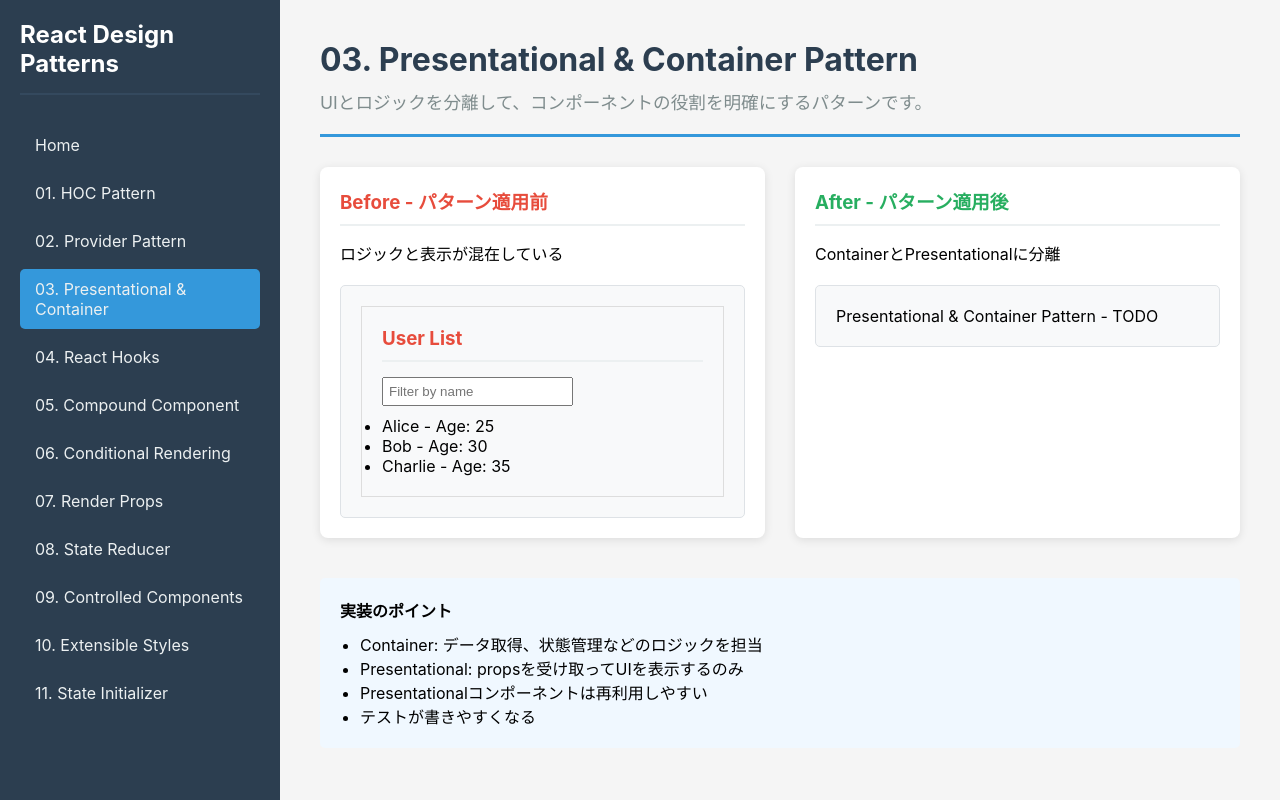
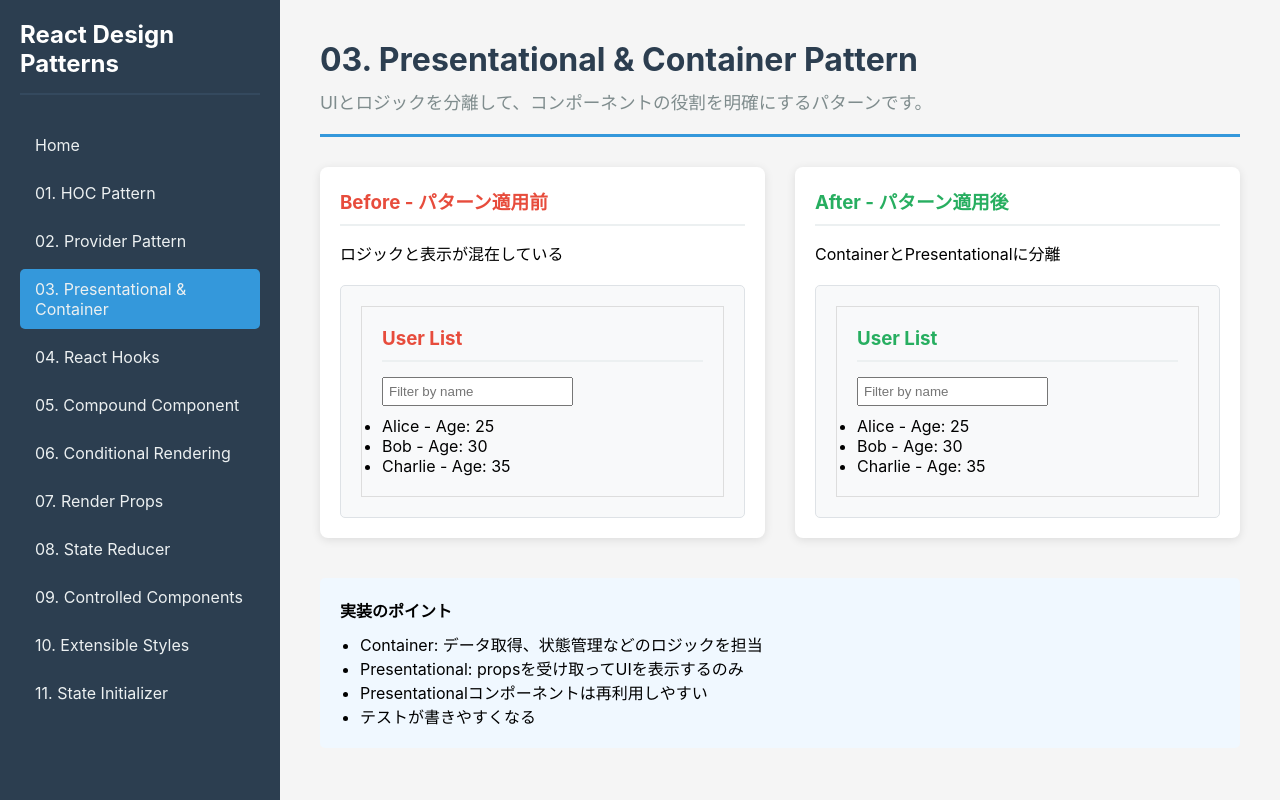
Before and after one commit to ekity1002/React-Design-Pattern-Practice, a React (Vite) app: page /presentational-container in a window 1280 px wide. Built offline with nearby package versions, Linux system fonts and the light colour scheme; the HTML template or start-up script is replaced by a standard one.

Commit message:
Presentational & Container

```diff
--- a/src/patterns/03-presentational-container/After.tsx
+++ b/src/patterns/03-presentational-container/After.tsx
@@ -7,9 +7,19 @@
 // 3. Containerでデータ取得・状態管理を行う
 // 4. Presentationalコンポーネントはpropsのみを受け取る
 
+import { useUsers } from "./UserListContainer"
+import { UserListView } from "./UserListView"
+
 function UserList() {
-  // TODO: ContainerとPresentationalに分離
-  return <div>Presentational & Container Pattern - TODO</div>
+  const { loading, filter, setFilter, filteredUsers } = useUsers()
+  if (loading) return <div>Loading...</div>
+  return (
+    <UserListView
+      users={filteredUsers}
+      filter={filter}
+      onFilterChange={setFilter}
+    />
+  )
 }
 
 export default UserList
--- a/src/patterns/03-presentational-container/Before.tsx
+++ b/src/patterns/03-presentational-container/Before.tsx
@@ -1,4 +1,4 @@
-import { useState, useEffect } from 'react'
+import { useEffect, useState } from 'react'
 
 // Presentational & Container パターン適用前
 // ロジックと表示が混在している
--- /dev/null
+++ b/src/patterns/03-presentational-container/UserListContainer.tsx
@@ -0,0 +1,44 @@
+import { useEffect, useMemo, useState } from 'react';
+
+interface User {
+  id: number;
+  name: string;
+  age: number;
+}
+
+// 表示判断（Loading）をここでやる
+// データ取得・filterロジックは全部ここ
+// View には「完成したデータ」だけ渡す
+// カスタムフックとしてロジックを実装
+export const useUsers = () => {
+  const [users, setUsers] = useState<User[]>([]);
+  const [loading, setLoading] = useState(true)
+  const [filter, setFilter] = useState('')
+
+  useEffect(() => {
+    // 本来はAPIで取得
+    const timer = setTimeout(() => {
+      setUsers([
+        { id: 1, name: 'Alice', age: 25 },
+        { id: 2, name: 'Bob', age: 30 },
+        { id: 3, name: 'Charlie', age: 35 },
+      ])
+      setLoading(false)
+    }, 1000)
+    // 念のための後始末（アンマウント時にタイマーを止める）
+    return () => clearTimeout(timer)
+  }, [])
+
+  const filteredUsers = useMemo(() => {
+    const query = filter.toLowerCase()
+    return users.filter((user) => user.name.toLowerCase().includes(query))
+  }, [users, filter])
+
+  return {
+    loading,
+    filter,
+    setFilter,
+    users,
+    filteredUsers
+  }
+}
--- /dev/null
+++ b/src/patterns/03-presentational-container/UserListView.tsx
@@ -0,0 +1,44 @@
+import { FC } from 'react';
+
+interface User {
+  id: number;
+  name: string;
+  age :number;
+}
+
+interface UserListViewProps {
+  users: User[];
+  filter: String;
+  onFilterChange: (value: string) => void;
+}
+
+export const UserListView: FC<UserListViewProps> = ({
+  users,
+  filter,
+  onFilterChange
+}) => {
+  //   useState / useEffect は一切使わない
+  // 「どう描くか」だけ
+  // イベントは コールバックとして受け取る
+  return (
+    <div style={{ padding: '20px', border: '1px solid #ddd' }}>
+      <h3>User List</h3>
+
+      <input
+        type="text"
+        placeholder="Filter by name"
+        value={filter}
+        onChange={(e) => onFilterChange(e.target.value)}
+        style={{ marginBottom: '10px', padding: '5px' }}
+      />
+
+      <ul>
+        {users.map((user) => (
+          <li key={user.id}>
+            {user.name} - Age: {user.age}
+          </li>
+        ))}
+      </ul>
+    </div>
+  )
+}
```
